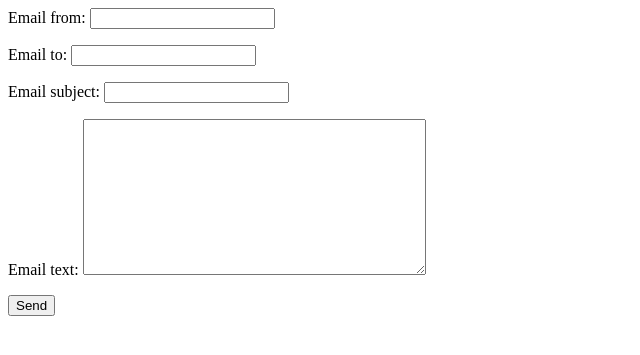
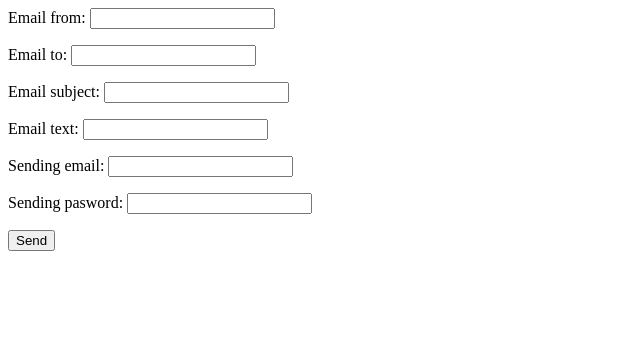
Before and after one commit to leliuxLI/Laiskuciai, a Django app: page /hello in a window 1280 px wide. Shown: the top 355 px of the page, without its empty margins (0-640 px from the left). Run offline with Django 4.2, Linux system fonts and the light colour scheme.

Commit message:
Created Project

```diff
--- a/viewer/templates/base.html
+++ b/viewer/templates/base.html
@@ -1,6 +1,6 @@
 {% load static %}
 
-        <form action="." method="POST">
+        <form action="hello" method="POST">
 
             {% csrf_token %}
 
--- a/viewer/views.py
+++ b/viewer/views.py
@@ -2,7 +2,9 @@ import re
 from django.shortcuts import render
 from django.http import HttpResponse
 from django.views.generic import FormView, ListView
-from django.forms import (CharField, DateField, Form, IntegerField, ModelChoiceField, Textarea)
+from django.forms import (CharField, DateField, EmailInput, Form, IntegerField, ModelChoiceField, PasswordInput, Textarea)
+import smtplib # biblioteka susikalbėjimui su pašto serveriu
+from email.message import EmailMessage
 
 
 # Create your views here.
@@ -19,14 +21,39 @@ class EmailViews(Form):
   email_from = CharField(max_length=128)
   email_to = CharField(max_length=128)
   email_subject = CharField(max_length=128)
-  email_text = CharField(max_length=1024, widget=Textarea)
+  email_text = CharField(max_length=1024)
+  sending_email = CharField(max_length=128)
+  sending_pasword = CharField(max_length=128, widget=PasswordInput)
 
-  def clean_email_text(self):
-    # Force each sentence of the description to be capitalized.
-    initial = self.cleaned_data['email_text']
-    sentences = re.sub(r'\s*\.\s*', '.', initial).split('.')
-    return '. '.join(sentence.capitalize() for sentence in sentences)
+
+
+  def send_email(self, email_from, email_to, email_subject, email_text, sending_email, sending_pasword ):
+    email = EmailMessage()
+    email['from'] = email_from
+    email['to'] = email_to
+    email['subject'] = email_subject
+
+    email.set_content(email_text)
+
+    with smtplib.SMTP(host='smtp.gmail.com', port=587) as smtp:
+        smtp.ehlo() # žiūrėkite, kaip į pasisveikinimą su serveriu
+        smtp.starttls() # inicijuojame šifruotą kanalą
+        smtp.login(sending_email, sending_pasword) # nurodome prisijungimo duomenis
+        smtp.send_message(email) # išsiunčiame žinutę
+
 
 class EmailCreateView(FormView):
   template_name = 'emailform.html'
   form_class = EmailViews
+  success_url = '/thanks/'
+
+  def form_valid(self, form):
+    # This method is called when valid form data has been POSTed.
+    # It should return an HttpResponse.
+    email_from = form.data['email_from']
+    email_to = form.data['email_to']
+    email_subject = form.data['email_subject']
+    email_text = form.data['email_text']
+
+    form.send_email(email_from, email_to, email_subject, email_text)
+    return super().form_valid(form)
```
